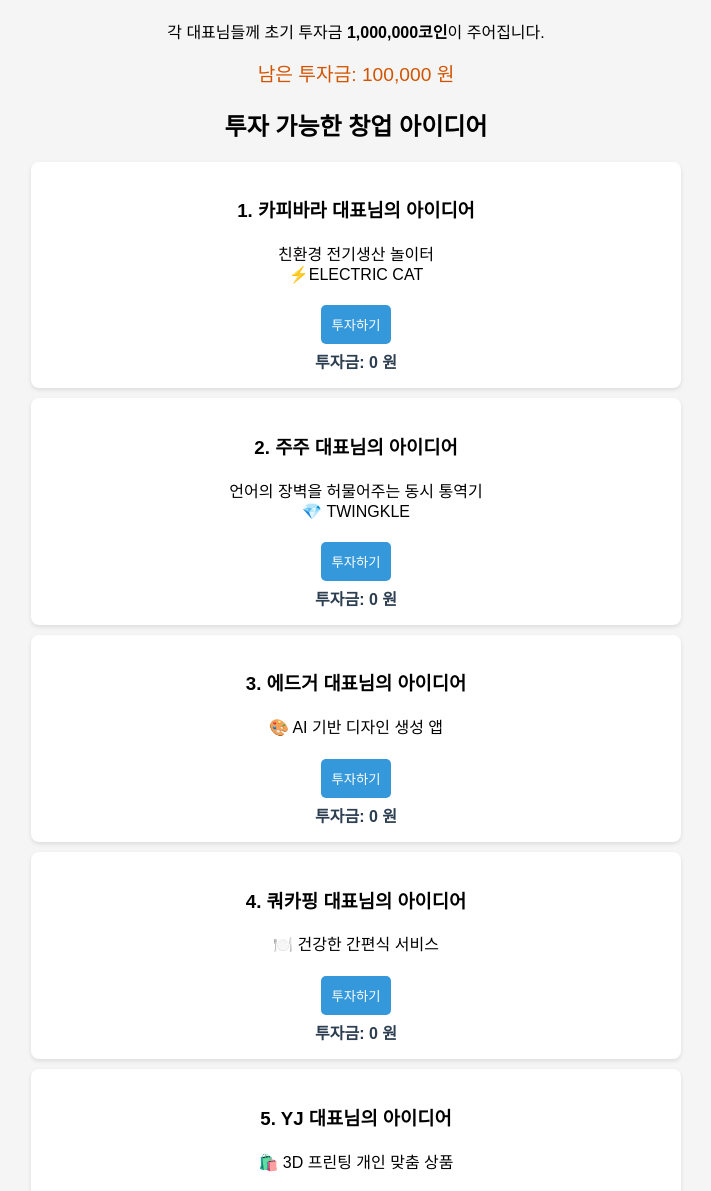
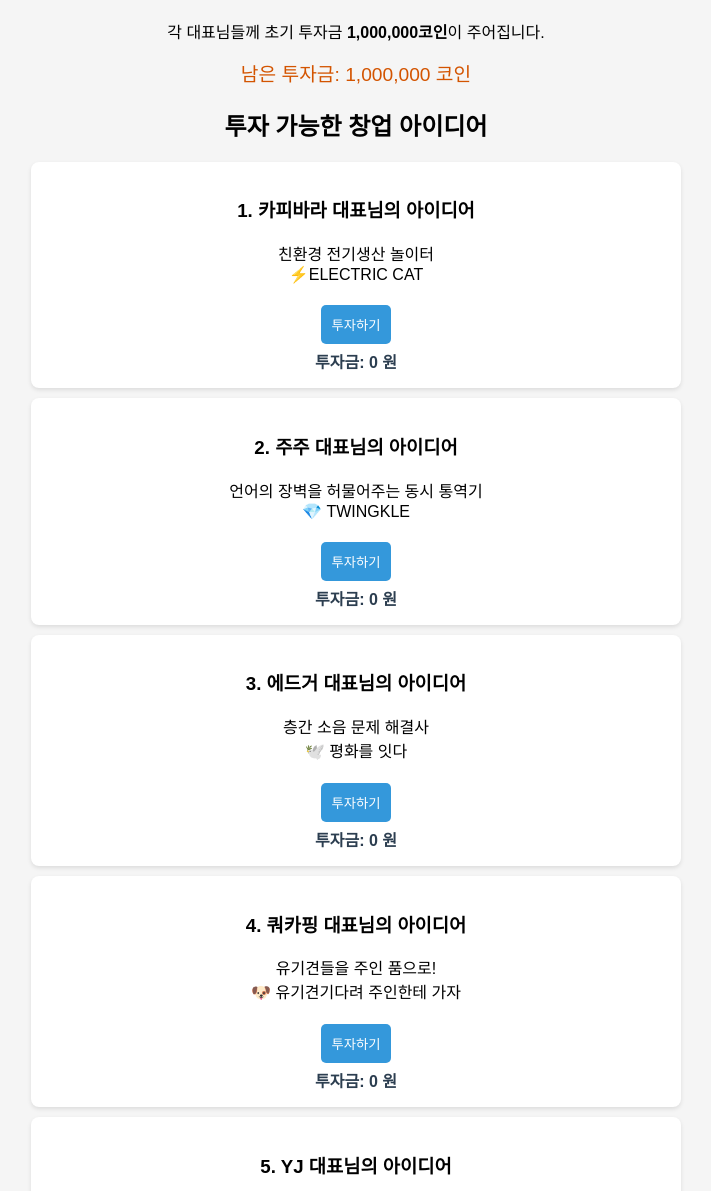
Before and after one commit to toriyang79/sparklingteam, a plain HTML site: page index.html in a window 1280 px wide. Shown: the part 90-1281 px from the top of the page, without its empty margins (284-995 px from the left). Drawn offline with Linux system fonts and the light colour scheme.

Commit message:
Add files via upload

```diff
--- a/index.html
+++ b/index.html
@@ -10,7 +10,7 @@
     <h1>어린이 창업가 모의투자</h1>
     <p>각 대표님들께 초기 투자금 <strong>1,000,000코인</strong>이 주어집니다.</p>
 
-    <div id="funds">남은 투자금: <span id="remainingFunds">100,000</span> 원</div>
+    <div id="funds">남은 투자금: <span id="remainingFunds">1,000,000</span> 코인</div>
 
     <h2>투자 가능한 창업 아이디어</h2>
     <div id="projects">
@@ -28,19 +28,19 @@
         </div>
         <div class="project">
             <h3>3. 에드거 대표님의 아이디어</h3>
-            <p>🎨 AI 기반 디자인 생성 앱</p>
+            <p>층간 소음 문제 해결사 </br> 🕊️ 평화를 잇다</p>
             <button onclick="invest(2)">투자하기</button>
             <span class="investment">투자금: <span id="invested2">0</span> 원</span>
         </div>
         <div class="project">
             <h3>4. 쿼카핑 대표님의 아이디어</h3>
-            <p>🍽️ 건강한 간편식 서비스</p>
+            <p>유기견들을 주인 품으로! </br>🐶 유기견기다려 주인한테 가자</p>
             <button onclick="invest(3)">투자하기</button>
             <span class="investment">투자금: <span id="invested3">0</span> 원</span>
         </div>
         <div class="project">
             <h3>5. YJ 대표님의 아이디어</h3>
-            <p>🛍️ 3D 프린팅 개인 맞춤 상품</p>
+            <p>말하는 쓰레기통 </br>🚮 세이빈</p>
             <button onclick="invest(4)">투자하기</button>
             <span class="investment">투자금: <span id="invested4">0</span> 원</span>
         </div>
```
